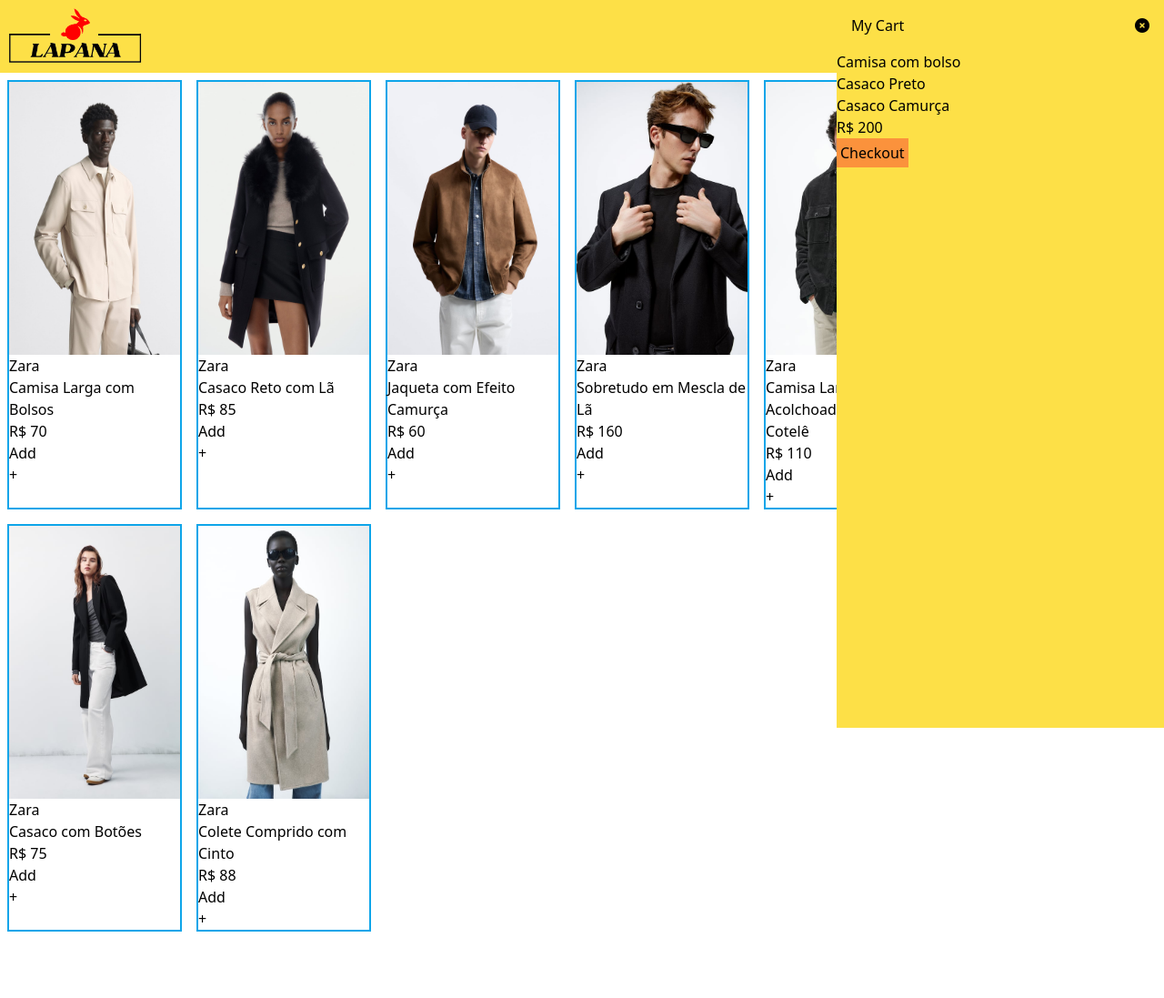
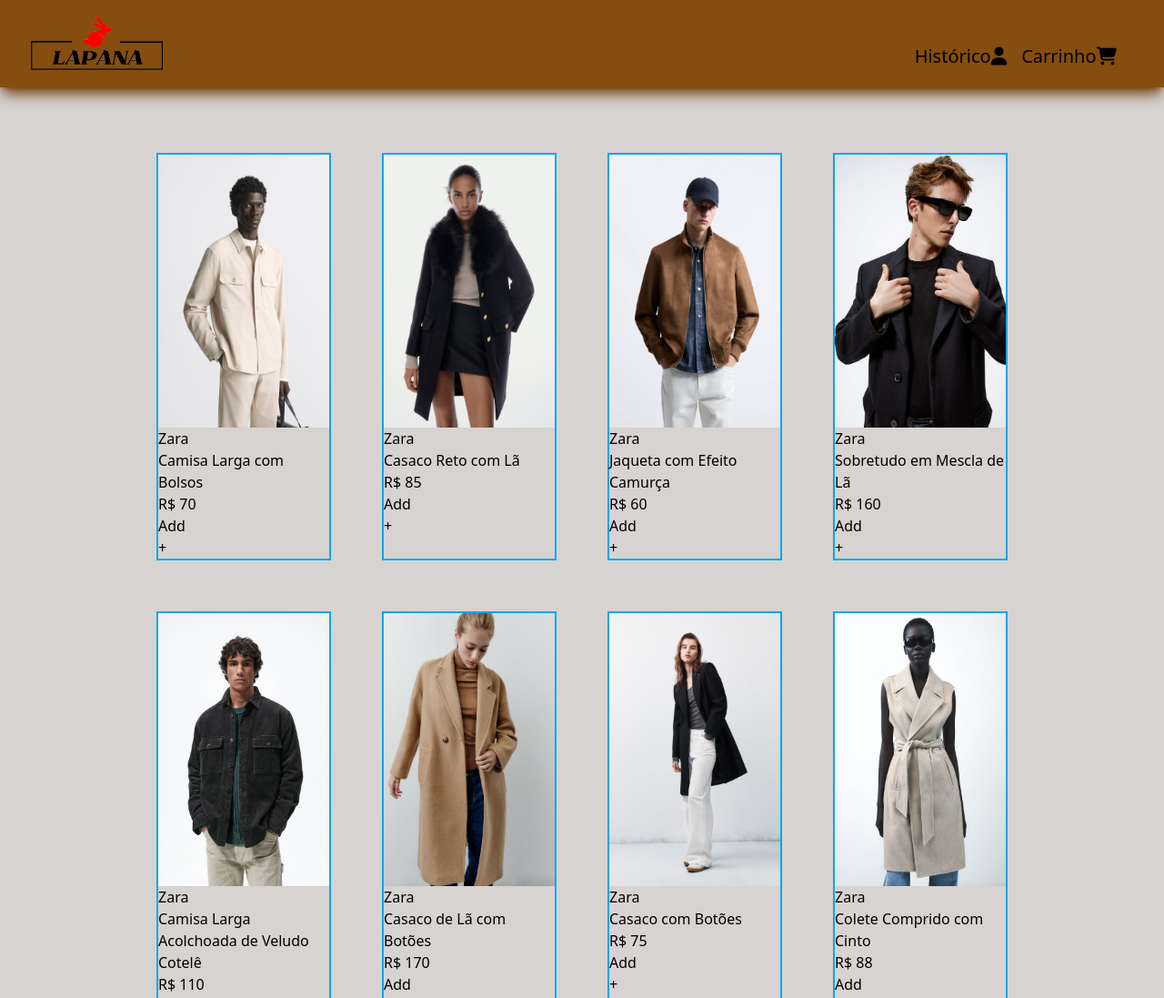
Before and after one commit to Giorgioeab/e-commerce-vite, a website built with Vite: page index.html in a window 1280 px wide. Shown: the top 1097 px of the page at 91% size. Before the commit the page ends 1032 px from the top, so only its background shows below. Built offline with nearby package versions, Linux system fonts and the light colour scheme.

Commit message:
modifying classes tailwind

```diff
--- a/index.html
+++ b/index.html
@@ -13,10 +13,10 @@
     />
     <title>Document</title>
   </head>
-  <body>
+  <body class="flex flex-col bg-stone-300">
     <section
       id="cart"
-      class="fixed top-0 right-0 bg-yellow-300 h-screen w-[360px] text-color-black"
+      class="fixed top-0 right-0 z-50 bg-yellow-800 h-screen right-[-360px] w-[360px] text-color-black"
     >
       <div id="cart-header" class="flex justify-between m-4">
         <p>My Cart</p>
@@ -30,22 +30,24 @@
         <p>Casaco Camurça</p>
       </section>
       <p id="total-bill">R$ 200</p>
-      <button class="bg-orange-400 p-1">Checkout</button>
+      <button class="bg-amber-400 p-1">Checkout</button>
     </section>
-    <header class="flex justify-between bg-yellow-300 p-2">
+    <header class="sticky top-0 flex justify-between bg-yellow-800 text-xl shadow-lg shadow-yellow-900 px-8 py-4">
       <img
         class="h-16"
         src="./assets/logo/LAPANA Logo 2.png"
         alt="Logo Lapana Store"
       />
       <div class="flex items-end text-color-black p-1 mx-2 gap-2">
-        <button>Histórico<i class="fa-solid fa-user"></i></button>
-        <button>Carrinho<i class="fa-solid fa-cart-shopping"></i></button>
+        <button class="mx-2">Histórico<i class="fa-solid fa-user"></i></button>
+        <button class="mr-2" id="cart-open">
+          Carrinho<i class="fa-solid fa-cart-shopping"></i>
+        </button>
       </div>
     </header>
     <main>
-      <section class="flex flex-wrap" id="container-product"></section>
+      <section class="flex flex-wrap p-16 gap-10 justify-center" id="container-product"></section>
     </main>
-    <script src="main.js"></script>
+    <script type="module" src="main.js"></script>
   </body>
 </html>
```
